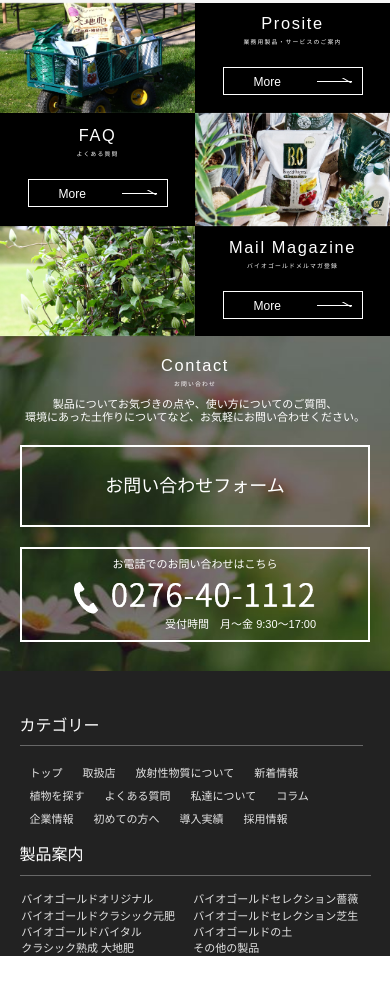
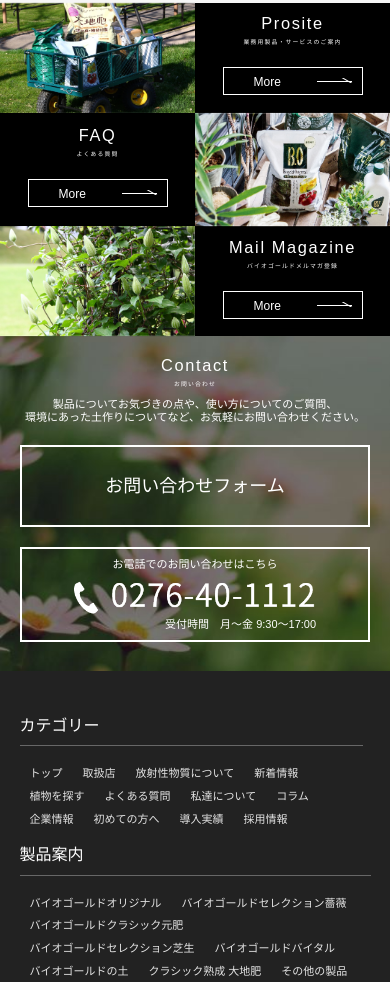
Before and after one commit to mula074/biogold, a plain HTML site: page index.html in a window 390 px wide. Shown: the part 3770-4752 px from the top of the page. Before the commit the page ends 4726 px from the top, so only its background shows below. Drawn offline with nearby package versions, Linux system fonts and the light colour scheme; files that its build step writes are made by us from their sources.

Commit message:
フッターボックス更新3

```diff
--- a/css/style.css
+++ b/css/style.css
@@ -918,7 +918,8 @@ h1 img {
         width:auto;
     }
     #footerBox .right-block .foot-list ul li{
-
+        padding:5px 10px;
+        width:auto;
     }
 }
 
```
